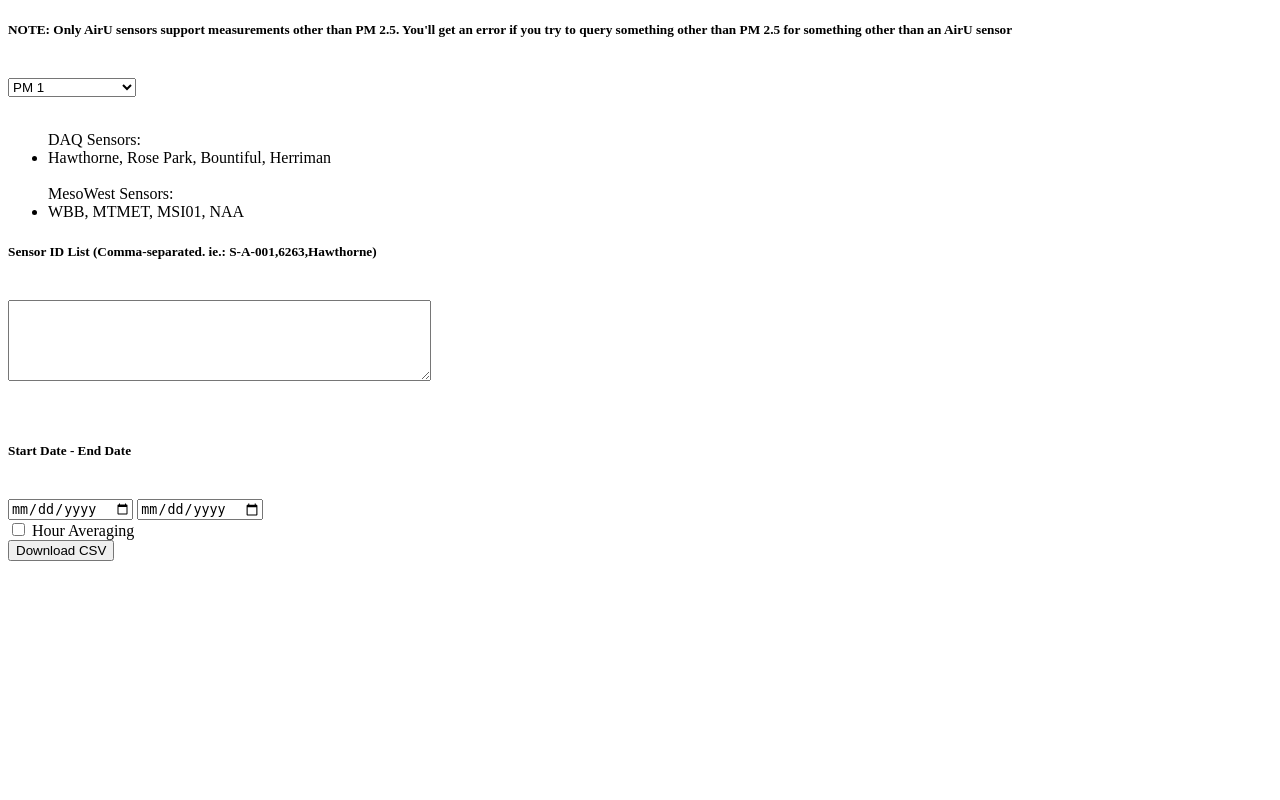
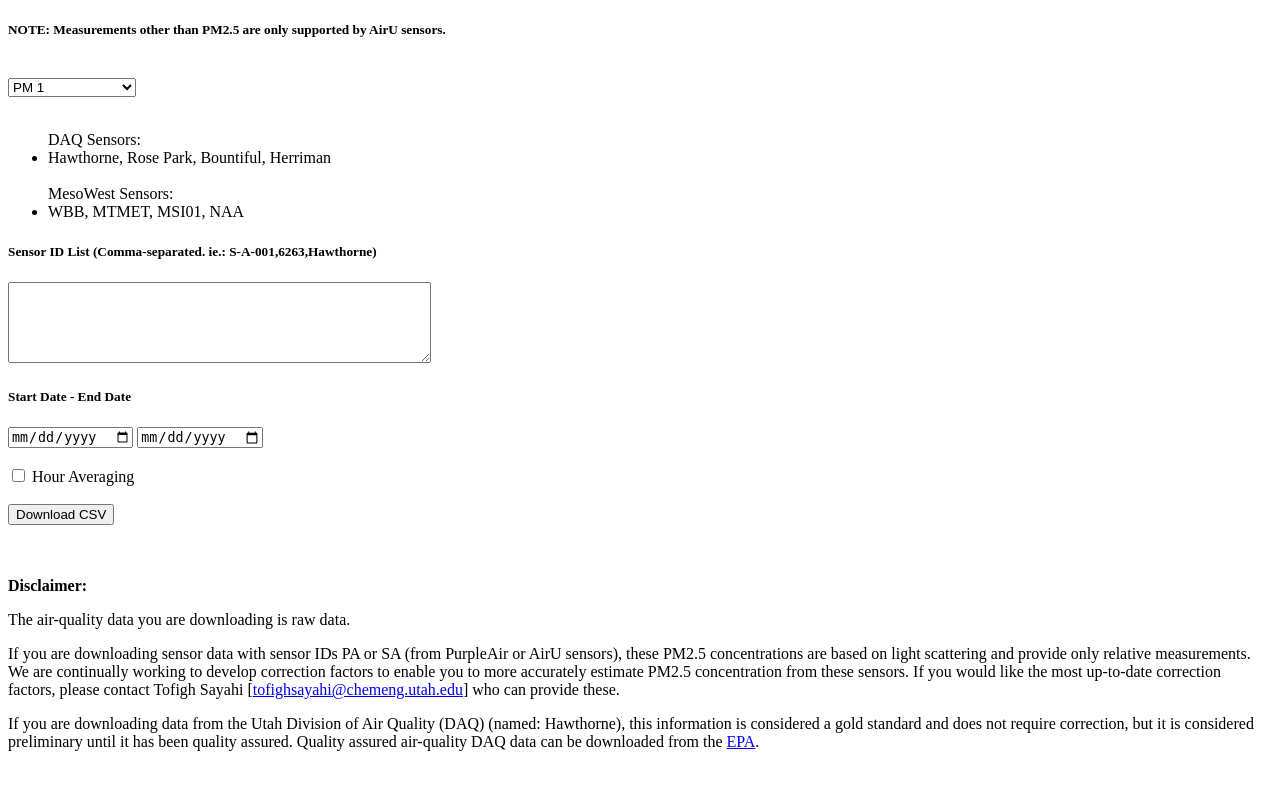
Before and after one commit to pgoffin/aqandu_cade_api, a Flask app: page /api/dashboard in a window 1280 px wide. Run offline with Flask 2, Linux system fonts and the light colour scheme.

Commit message:
added disclaimer to dashboard

```diff
--- a/aqandu_data_access_api_py3/influx/templates/dashboard.html
+++ b/aqandu_data_access_api_py3/influx/templates/dashboard.html
@@ -5,7 +5,7 @@
     <!-- <form action="{{ url_for('influx.get_data') }}" method="POST" id="form"> -->
     <form action="http://air.eng.utah.edu/dbapi/api/get_data" method="POST" id="form">
 
-        <h5>NOTE: Only AirU sensors support measurements other than PM 2.5. You'll get an error if you try to query something other than PM 2.5 for something other than an AirU sensor</h5>
+        <h5>NOTE: Measurements other than PM2.5 are only supported by AirU sensors.</h5>
         <br>
         <select name="measType">
             <option value="pm1">PM 1</option>
@@ -22,19 +22,29 @@
             MesoWest Sensors:
             <li>WBB, MTMET, MSI01, NAA</li>
         </ul>
-        <h5>Sensor ID List (Comma-separated. ie.: S-A-001,6263,Hawthorne)</h5><br>
-        <textarea rows="5" cols="50" name="sensorIDs"></textarea><br>
+        <h5>Sensor ID List (Comma-separated. ie.: S-A-001,6263,Hawthorne)</h5>
+        <textarea rows="5" cols="50" name="sensorIDs"></textarea>
 
+        <br>
+        <h5>Start Date - End Date</h5>
+        <input id="startDate" type="date" name="startDate">
+        <input id="endDate" type="date" name="endDate"><br><br>
+        <input id="hourAvg" type="checkbox" name="hourAvg"> Hour Averaging
         <br><br>
-        <h5>Start Date - End Date</h5>
-        <br>
-        <input id="startDate" type="date" name="startDate">
-        <input id="endDate" type="date" name="endDate"><br>
-        <input id="hourAvg" type="checkbox" name="hourAvg"> Hour Averaging
-        <br>
         <button type="submit" name="data_form" value="your_value" class="btn-link">Download CSV</button>
 
     </form>
 
+<br><br>
+
+<footer>
+<p><strong>Disclaimer:</strong></p>
+
+<p>The air-quality data you are downloading is raw data.</p>
+
+<p>If you are downloading sensor data  with sensor IDs PA or SA (from PurpleAir or AirU sensors), these PM2.5 concentrations are based on light scattering and provide only relative measurements.  We are continually working to develop correction factors to enable you to more accurately estimate PM2.5 concentration from these sensors.  If you would like the most up-to-date correction factors, please contact Tofigh Sayahi [<a href="mailto:tofighsayahi@chemeng.utah.edu">tofighsayahi@chemeng.utah.edu</a>] who can provide these.</p>
+
+<p>If you are downloading data from the Utah Division of Air Quality (DAQ) (named: Hawthorne), this information is considered a gold standard and does not require correction, but it is considered preliminary until it has been quality assured.  Quality assured air-quality DAQ data can be downloaded from the <a href="https://www.epa.gov/outdoor-air-quality-data/download-daily-data"> EPA</a>.</p>
+</footer>
 </body>
 {% endblock %}
```
